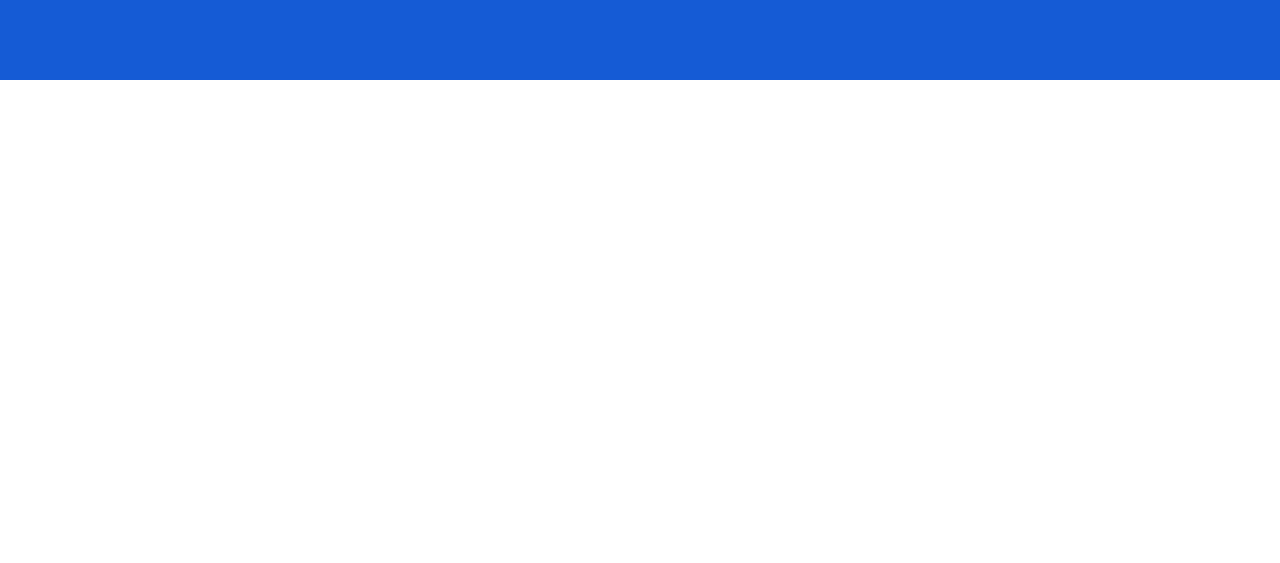
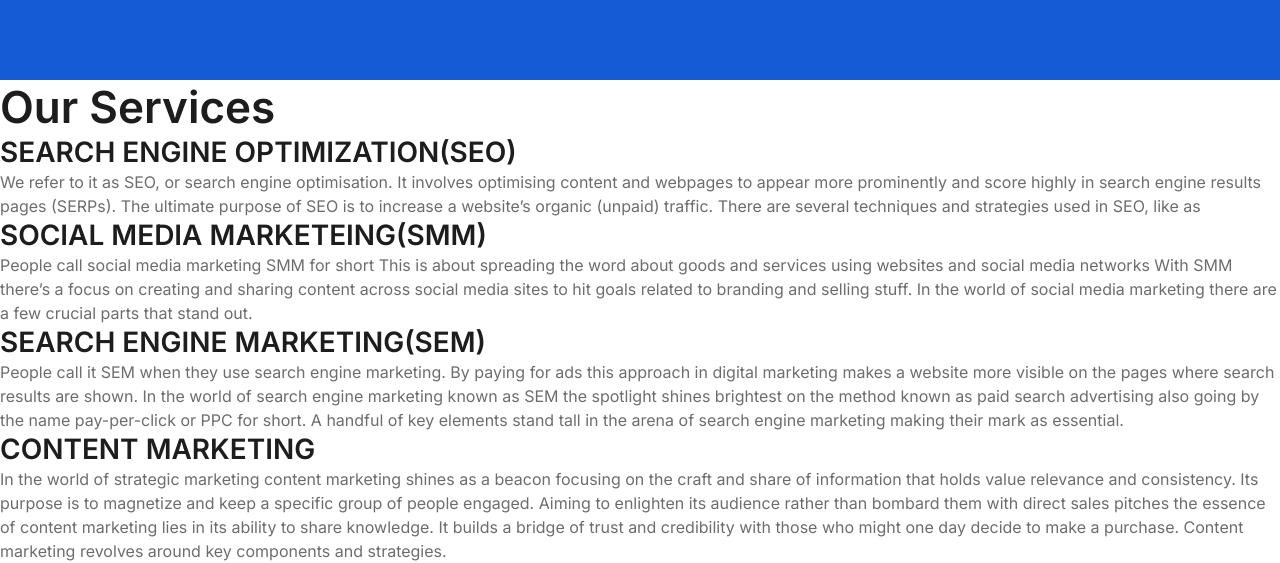
Before and after one commit to ahamedvasil/Landingpage2, a plain HTML site: page index.html in a window 1280 px wide. Shown: the part 545-1108 px from the top of the page. Before the commit the page ends 800 px from the top, so only its background shows below. Drawn offline with Linux system fonts and the light colour scheme; a script that the page names is missing.

Commit message:
Update index.html

```diff
--- a/index.html
+++ b/index.html
@@ -159,7 +159,39 @@ height="0" width="0" style="display:none;visibility:hidden"></iframe></noscript>
 
   <!-- ===== service-area start ===== -->
 
+ <div class="row about-how">
 
+            <h1 class="intro-header" data-aos="fade-up">Our Services</h1>
+
+            <div class="about-how-content" data-aos="fade-up">
+                <div class="about-how-steps block-1-2 block-tab-full group">
+
+                    <div class="bgrid step" data-item="1">
+                        <h3>SEARCH ENGINE OPTIMIZATION(SEO)</h3>
+                        <p>We refer to it as SEO, or search engine optimisation. It involves optimising content and webpages to appear more prominently and score highly in search engine results pages (SERPs). The ultimate purpose of SEO is to increase a website’s organic (unpaid) traffic. There are several techniques and strategies used in SEO, like as
+
+                        </p>
+                    </div>
+
+                    <div class="bgrid step" data-item="2">
+                        <h3>SOCIAL MEDIA MARKETEING(SMM)</h3>
+                        <p>People call social media marketing SMM for short This is about spreading the word about goods and services using websites and social media networks With SMM there’s a focus on creating and sharing content across social media sites to hit goals related to branding and selling stuff. In the world of social media marketing there are a few crucial parts that stand out.
+                        </p>
+                    </div>
+
+                    <div class="bgrid step" data-item="3">
+                        <h3>SEARCH ENGINE MARKETING(SEM)</h3>
+                        <p>People call it SEM when they use search engine marketing. By paying for ads this approach in digital marketing makes a website more visible on the pages where search results are shown. In the world of search engine marketing known as SEM the spotlight shines brightest on the method known as paid search advertising also going by the name pay-per-click or PPC for short. A handful of key elements stand tall in the arena of search engine marketing making their mark as essential.
+                        </p>
+                    </div>
+
+                    <div class="bgrid step" data-item="4">
+                        <h3>CONTENT MARKETING</h3>
+                        <p>In the world of strategic marketing content marketing shines as a beacon focusing on the craft and share of information that holds value relevance and consistency. Its purpose is to magnetize and keep a specific group of people engaged. Aiming to enlighten its audience rather than bombard them with direct sales pitches the essence of content marketing lies in its ability to share knowledge. It builds a bridge of trust and credibility with those who might one day decide to make a purchase. Content marketing revolves around key components and strategies.
+                        </p>
+                    </div>
+
+                </div>
 
 
 
```
